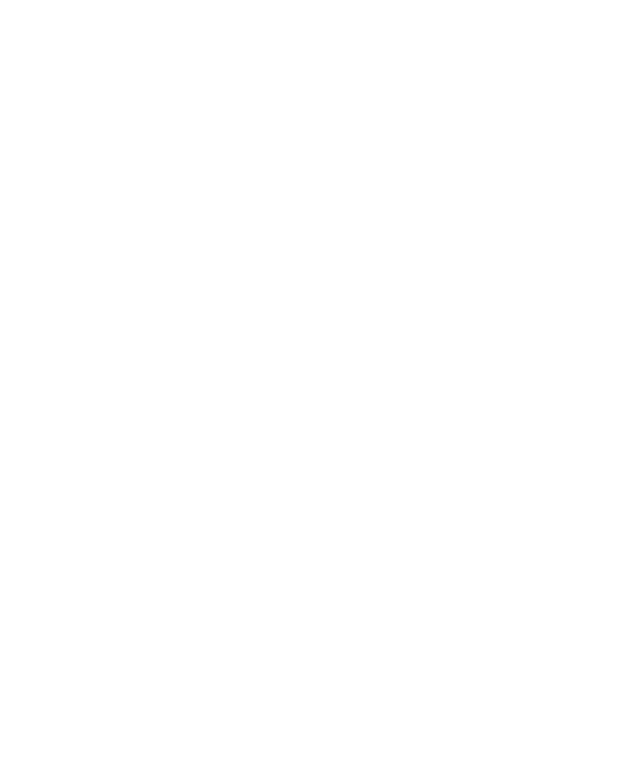
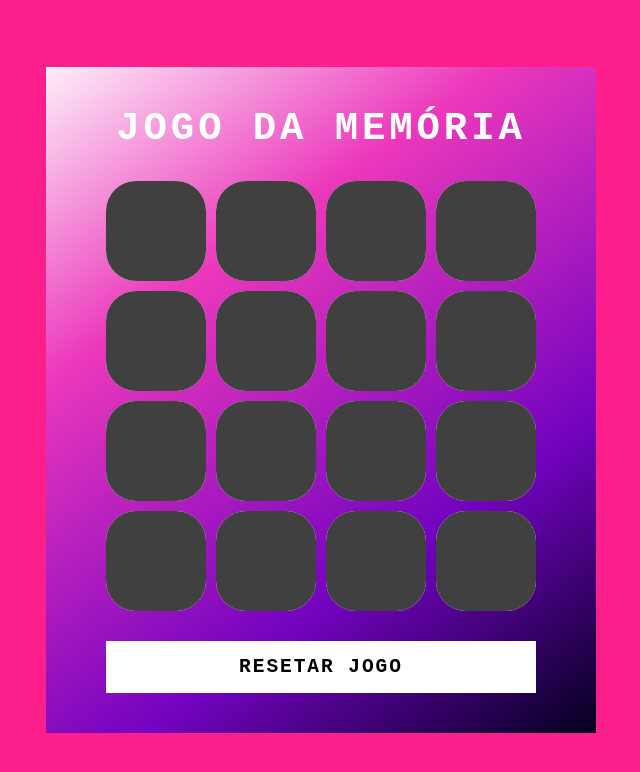
Before and after one commit to andersonslouzada/dio-memory-game, a plain HTML site: page index.html in a window 1280 px wide. Shown: the whole page, without its empty margins (319-959 px from the left). Drawn offline with Linux system fonts and the light colour scheme.

Commit message:
feat: conclui o desafio

```diff
--- a/index.html
+++ b/index.html
@@ -7,6 +7,14 @@
     <link rel="stylesheet" href="./src/styles/styles.css">
 </head>
 <body>
+    <main class="container">
+        <h2 class="title">Jogo da Memória</h2>
+        <section class="game">
+
+        </section>
+
+        <button class="reset" onclick="window.location.reload()">Resetar Jogo</button>
+    </main>
 
     <script defer src="./src/scripts/engine.js"></script>
 </body>
--- a/src/scripts/engine.js
+++ b/src/scripts/engine.js
@@ -0,0 +1,41 @@
+const emojis = [
+    "🐶", "🐶", "🐱", "🐱", "🐭", "🐭", "🐹", "🐹", "🐰", "🐰", "🦊", "🦊", "🐻", "🐻", "🐼", "🐼"];
+let openCards = [];
+
+let shuffledEmojis = emojis.sort(() => Math.random() > 0.5 ? 2: -1);
+
+for(let i = 0; i < emojis.length; i++) {
+    let box = document.createElement("div");
+    box.classList.add("item");
+    box.onclick = handleClick;
+    box.innerHTML = shuffledEmojis[i];
+
+    document.querySelector(".game").appendChild(box);
+}
+
+function handleClick () {
+    if(openCards.length < 2) {
+        this.classList.add("open");
+        openCards.push(this);
+    }
+
+    if(openCards.length === 2) {
+        setTimeout(checkMatch, 1000);
+    }
+}
+
+function checkMatch() {
+    if(openCards[0].innerHTML !== openCards[1].innerHTML) {
+        openCards[0].classList.remove("open");
+        openCards[1].classList.remove("open");
+    } else {
+        openCards[0].classList.add("match");
+        openCards[1].classList.add("match");
+    }
+
+    if(document.querySelectorAll(".match").length === emojis.length) {
+        alert("Você venceu!");
+    }
+
+    openCards = [];
+}
--- a/src/styles/reset.css
+++ b/src/styles/reset.css
@@ -2,4 +2,6 @@
     margin: 0;
     padding: 0;
     box-sizing: border-box;
+    outline: none;
+    font-family: monospace;
 }
--- a/src/styles/styles.css
+++ b/src/styles/styles.css
@@ -1 +1,89 @@
 @import url(./reset.css);
+
+body {
+    display: flex;
+    justify-content: center;
+    align-items: center;
+    height: 100vh;
+    background-color: #fc1e8a;
+    user-select: none;
+}
+
+.container {
+    position: relative;
+    display: flex;
+    justify-content: center;
+    align-items: center;
+    flex-direction: column;
+    gap: 30px;
+    background: linear-gradient(325deg, #03001e 0%, #7303c0 30%, #ec38bc 70%, #fdeff9 100%);
+    padding: 40px 60px;
+}
+
+h2 {
+    font-size: 3em;
+    color: #ffffff;
+    text-transform: uppercase;
+    letter-spacing: 0.1em;
+}
+
+.reset {
+    padding: 15px 20px;
+    width: 100%;
+    color: #000;
+    background-color: #ffffff;
+    border: none;
+    font-size: 1.5em;
+    letter-spacing: 0.1em;
+    text-transform: uppercase;
+    cursor: pointer;
+    font-weight: 600;
+}
+
+.reset:hover {
+    color: #ec38bc;
+    background-color: #262809;
+}
+
+.game {
+    width: 430px;
+    height: 430px;
+    display: flex;
+    flex-wrap: wrap;
+    gap: 10px;
+    transform-style: preserve-3d;
+    perspective: 500px;
+}
+
+.item {
+    position: relative;
+    width: 100px;
+    height: 100px;
+    display: flex;
+    justify-content: center;
+    align-items: center;
+    background-color: #ffffff;
+    font-size: 5em;
+    transform: rotateY(180deg);
+    transition: 0.25s;
+    border-radius: 30px;
+}
+
+.item::after {
+    content: "";
+    position: absolute;
+    inset: 0;
+    background: #404040;
+    transition: 0.25s;
+    transform: rotateY(0deg);
+    backface-visibility: hidden;
+    border-radius: 30px;
+}
+
+.item.open {
+    transform: rotateY(0deg);
+}
+
+.open::after, .match::after {
+    transform: rotateY(180deg);
+}
```
